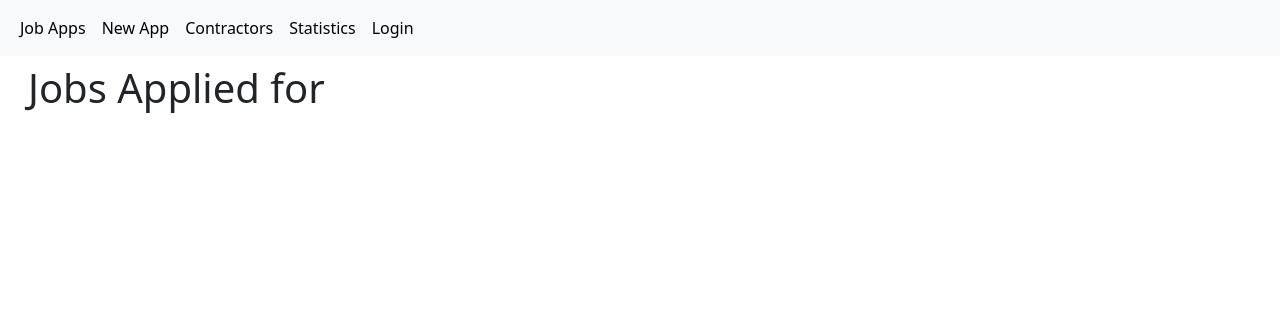
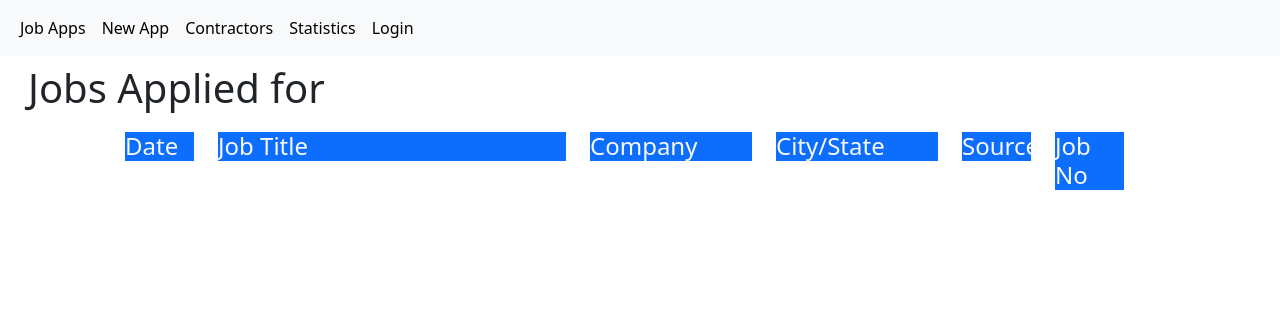
Before and after one commit to garykpdx/jobtracker, a Django app: page /jobapps/ in a window 1280 px wide. Shown: the top 316 px of the page. Run offline with Django 5.2, Linux system fonts and the light colour scheme; data that the repository does not hold is empty.

Commit message:
formatting changes for job views

```diff
--- a/jobtracker/jobapps/templates/jobapps/jobapp_list.html
+++ b/jobtracker/jobapps/templates/jobapps/jobapp_list.html
@@ -10,20 +10,55 @@ Job App List
     <h1 class="display-6 ms-2">Jobs Applied for</h1>
 
     <div class="container p-2">
+        <div class="row p-1">
+            <div class="col-1 text-start">
+
+            </div>
+            <div class="jobapp col-1 text-start">
+                <p class="h4 bg-primary text-light">Date</p>
+            </div>
+
+            <div class="jobapp col text-start">
+                <p class="h4 bg-primary text-light">Job Title</p>
+            </div>
+            <div class="jobapp col-2 text-start">
+                <p class="h4 bg-primary text-light">Company</p>
+            </div>
+            <div class="jobapp col-2 text-start">
+                <p class="h4 bg-primary text-light">City/State</p>
+            </div>
+            <div class="jobapp col-1 text-start">
+                <p class="h4 bg-primary text-light">Source</p>
+            </div>
+            <div class="jobapp col-1 text-start">
+                <p class="h4 bg-primary text-light">Job No</p>
+            </div>
+        </div>
+
         {% for jobapp in jobapps %}
         <div class="row p-1">
-        <div class="col-1">
+            <div class="col-1 text-start">
                 <button type="button" class="btn btn-sm btn-outline-primary">View</button>
             </div>
-            <div class="jobapp col-1">{{ jobapp.applied_dt|date:"SHORT_DATE_FORMAT" }}</div>
+            <div class="jobapp col-1 text-start">{{ jobapp.applied_dt|date:"SHORT_DATE_FORMAT" }}</div>
 
-            <div class="jobapp col">
+            <div class="jobapp col text-start">
                 <a href="{% url 'jobapp' slug=jobapp.slug %}">
                     {{ jobapp.title }}
                 </a>
             </div>
-            <div class="jobapp col">{{ jobapp.company }}</div>
-
+            <div class="jobapp col-2 text-start">
+                {{ jobapp.company }}
+            </div>
+            <div class="jobapp col-2 text-start">
+                {{ jobapp.city }}, {{ jobapp.state }}
+            </div>
+            <div class="jobapp col-1 text-start">
+                {{ jobapp.job_source }}
+            </div>
+            <div class="jobapp col-1 text-start">
+                {{ jobapp.job_number }}
+            </div>
         </div>
         {% endfor %}
     </div>
```
Also changed, not shown: jobtracker/jobapps/templates/jobapps/jobapp_page.html (+47 -5 lines). Lines whose indentation alone changed are shown as unchanged.
